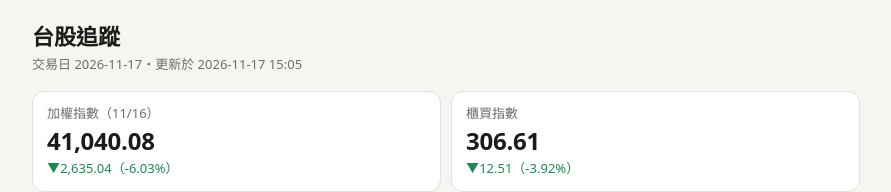
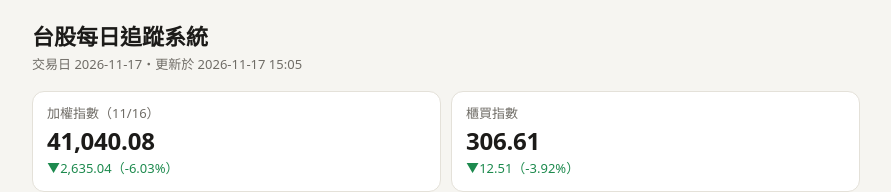
Before and after one commit to 021404anderson-commits/tw-stock-tracker, a plain HTML site: page index.html in a window 1280 px wide. Shown: the top 192 px of the page, without its empty margins (194-1085 px from the left). Drawn offline with Linux system fonts and the light colour scheme.

Commit message:
命名為台股每日追蹤系統並加入說明文件
Co-Authored-By: Claude Fable 5.2 <noreply@anthropic.com>
Claude-Session: https://claude.ai/code/session_01Kau2ETpzwZarinPX3BErhE

```diff
--- a/index.html
+++ b/index.html
@@ -3,7 +3,7 @@
 <head>
 <meta charset="utf-8">
 <meta name="viewport" content="width=device-width,initial-scale=1">
-<title>台股追蹤</title>
+<title>台股每日追蹤系統</title>
 <style>
 :root{--bg:#f6f5f1;--card:#fff;--ink:#1c1b19;--mute:#6f6c66;--line:#e4e1d9;--up:#c8322b;--down:#1d8a4e;--flat:#6f6c66;--accent:#2b4a7a}
 @media(prefers-color-scheme:dark){:root{--bg:#141412;--card:#1e1d1b;--ink:#eceae4;--mute:#9a968d;--line:#32302c;--up:#ff6b61;--down:#3fc67c;--flat:#9a968d;--accent:#8fb0e6}}
@@ -46,7 +46,7 @@ footer{color:var(--mute);font-size:12px;margin-top:24px}
 </head>
 <body>
 <main>
-<h1>台股追蹤</h1>
+<h1>台股每日追蹤系統</h1>
 <p class="sub" id="sub">載入中…</p>
 <div id="warn"></div>
 <section class="idx" id="idx"></section>
```
Also changed, not shown: 1 other file.
